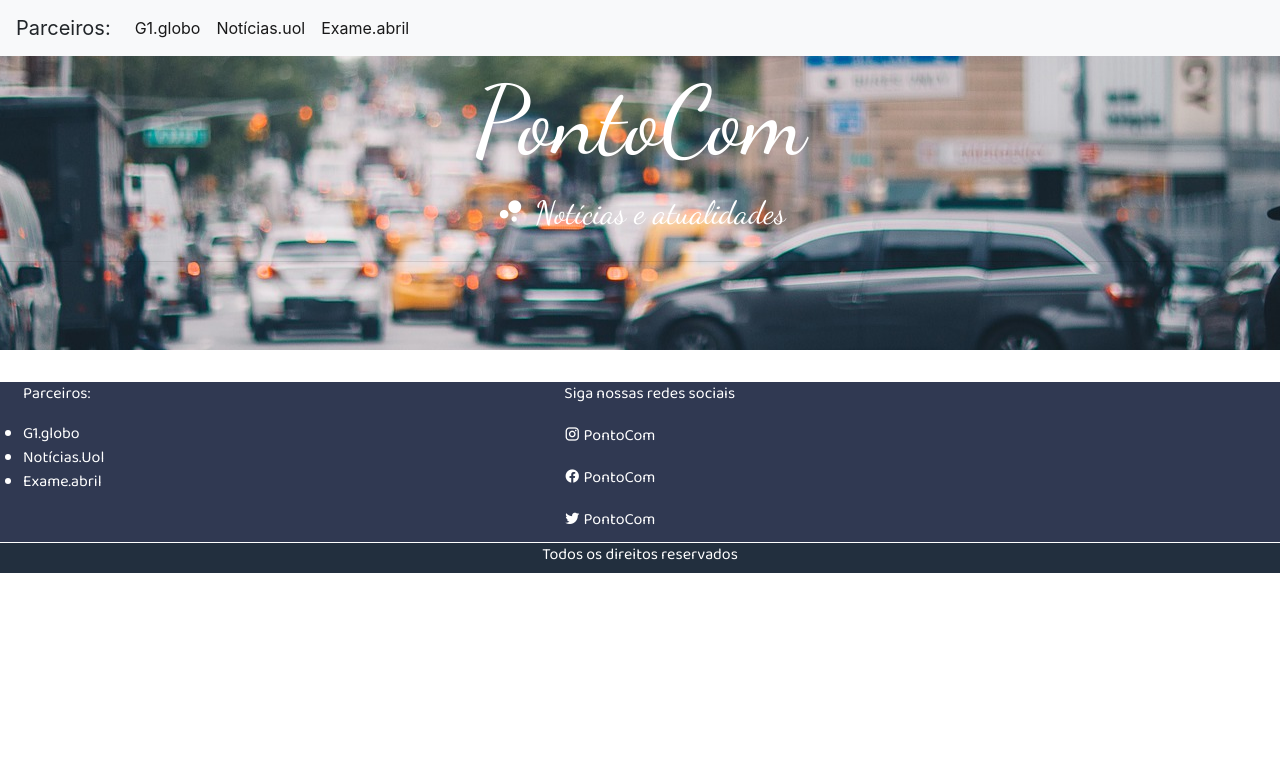
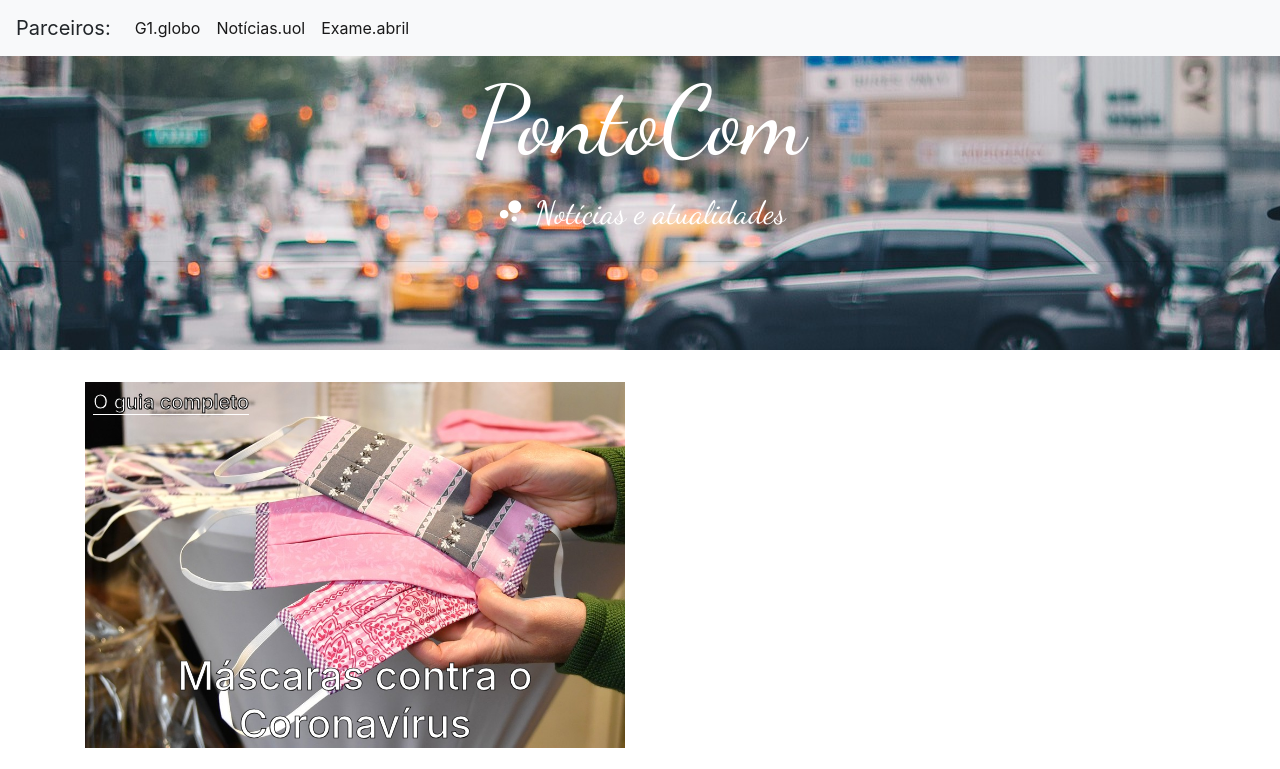
Before and after one commit to leticianb/cake, a plain HTML site: page index.html in a window 1280 px wide. Shown: the top 769 px of the page. Drawn offline with Linux system fonts and the light colour scheme.

Commit message:
atualizacao

```diff
--- a/index.html
+++ b/index.html
@@ -44,6 +44,18 @@
         <hr class="my-4">
 
     </div>
+    <div class="container mb-3">
+        <div class="row">
+            <div class="col-md-6 col-12 ">
+                <h5 class="t5 ml-2 mt-2 border-bottom border-white">O guia completo</h5>
+                <img src="mascara.jpg" alt="Máscaras contra o Coronavírus" class="imagem img-fluid t4">
+                <h1 class="text-center text-white mt-n5">Máscaras contra o Coronavírus</h1>
+            </div>
+            <div class="col-md-6 col-12">
+                <h5 class="t5 ml-2 mt-2 border-bottom border-white"></h5>
+            </div>
+        </div>
+    </div>
 
     <div class="container-fluid fundo">
         <div class="row">
--- a/oi.css
+++ b/oi.css
@@ -51,3 +51,25 @@
     text-align: center;
     margin-top: 1px;
 }
+
+.imagem {
+    width: 600px;
+}
+
+.t4 {
+    color: rgb(0, 0, 0);
+}
+
+.mt-n5 {
+    margin-top: -6rem;
+    -webkit-text-stroke-width: 0.7px;
+    -webkit-text-stroke-color: rgb(0, 0, 0);
+}
+
+.t5 {
+    z-index: 99;
+    position: absolute;
+    -webkit-text-stroke-width: 0.9px;
+    -webkit-text-stroke-color: rgb(0, 0, 0);
+    color: white;
+}
```
Also changed, not shown: mascara.jpg (added).
